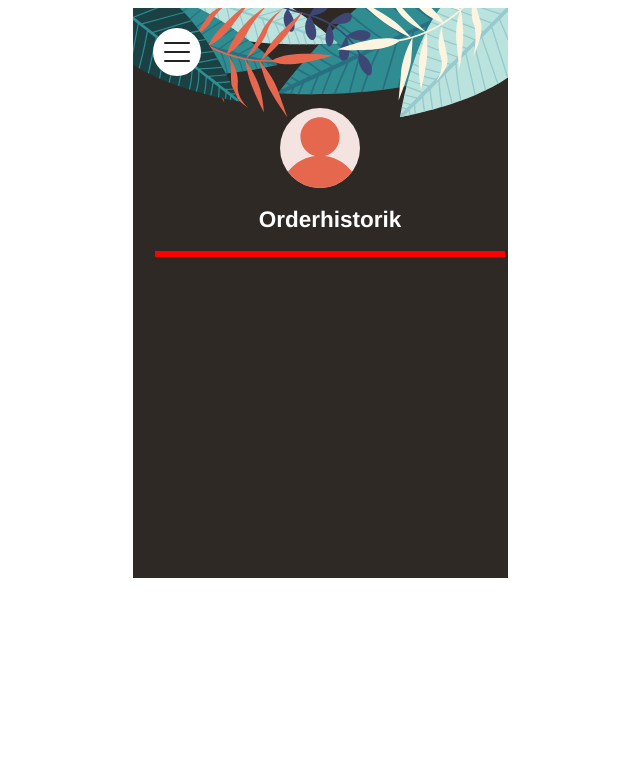
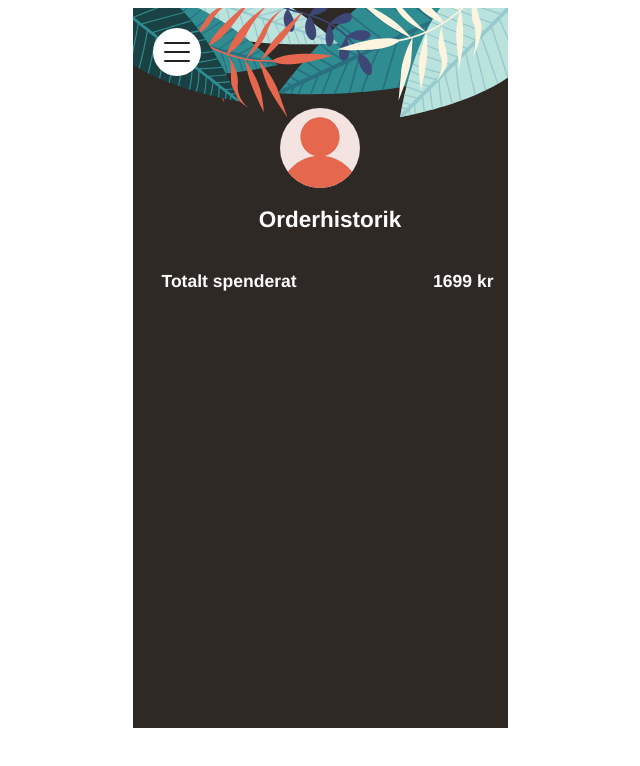
Before and after one commit to annikakubaj/Airbean, a Vue app in the folder airbean-project/: page /userprofile in a window 1280 px wide. Shown: the top 766 px of the page, without its empty margins (320-960 px from the left). Built offline with nearby package versions, Linux system fonts and the light colour scheme.

Commit message:
uppdaterat css userpage

```diff
--- a/airbean-project/src/components/UserProfile.vue
+++ b/airbean-project/src/components/UserProfile.vue
@@ -25,7 +25,7 @@
             <div v-for="art in ord.articles"  v-bind:key="art.id">
 
                 <div v-if="art.amount > 0"> <!--  Visar bara artikeln ifall amount är mer än 0  -->
-                    {{art.amount}} {{art.name}}
+                     {{art.amount}} {{art.name}}
                 </div>
                 </div>
                 </div>
@@ -33,9 +33,16 @@
 
 
             <div class="rightside">
+          <p> datum  </p>
           <p> {{ord.total}} </p>
           </div>
           </div>
+
+        <div class="rightTotalSum">
+            <h3 class="total"> Totalt spenderat </h3>
+            <h3 class="sum"> 1699 kr </h3>
+
+            </div>
 
 
 
@@ -72,7 +79,7 @@ export default {
 .wrapper {
     display: flex;
     justify-content: flex-start;
-    height:470px;
+    height:620px;
     flex-direction: column;
     align-items: center;
 
@@ -82,8 +89,12 @@ export default {
     display: flex;
     flex-direction: column;
     justify-content: flex-start;
-    border: yellow solid 3px;
+    border-bottom:grey solid 1px;
     align-items: flex-start;
+    margin-bottom: 10px;
+    width: 350px;
+    padding-bottom: 5px;
+    /* border-style: ridge; */
 
 
 }
@@ -93,7 +104,7 @@ h3 {
 }
 
 .container {
-    border: red solid 3px;
+    /* border: red solid 3px; */
     width: 350px;
     display: flex;
     flex-direction: column;
@@ -119,6 +130,7 @@ h3 {
 
 
 
+
 }
 
 .orderhistory {
@@ -130,17 +142,19 @@ font-size: 15px;
 }
 
 .orderhistory p {
-    font-size: 10px;
+font-size: 10px;
+
 
 
 }
 
 .rightside {
 display: flex;
-flex-direction: row;
-border: gray solid 3px;
+flex-direction: column;
+/* border: gray solid 3px; */
 align-items: center;
 margin-right: 10px;
+justify-content: space-evenly;
 
 }
 
@@ -148,6 +162,28 @@ margin-right: 10px;
     margin:0;
 }
 
+.rightTotalSum {
+display: flex;
+flex-direction: row;
+/* border: gray solid 3px; */
+align-items: flex-end;
+margin-right: 10px;
+justify-content: space-evenly;
+margin-top: 20px;
+width: 345px;
+
+}
+
+.total {
+padding-right: 130px;
+}
+
+
+
+
+
+
+
 
 
 
--- a/airbean-project/src/views/Status.vue
+++ b/airbean-project/src/views/Status.vue
@@ -1,5 +1,7 @@
 <template>
   <div class="wrapper">
+
+
 
      <img class="statuslogo" src="../assets/status.svg" alt="statuslogo">
       <h2>Din beställning<br> är på väg!</h2>
```
